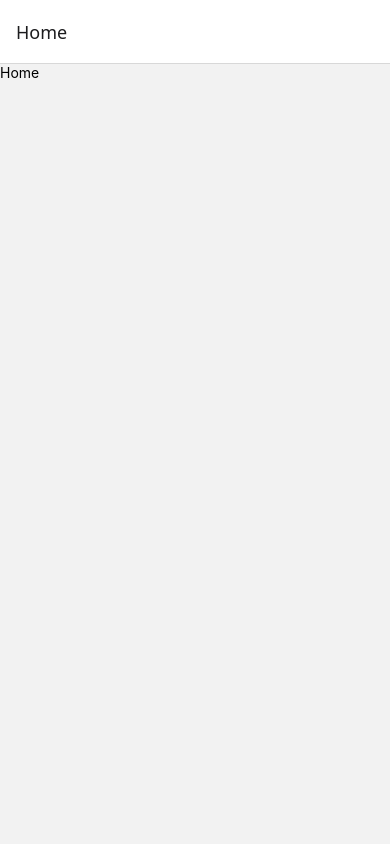
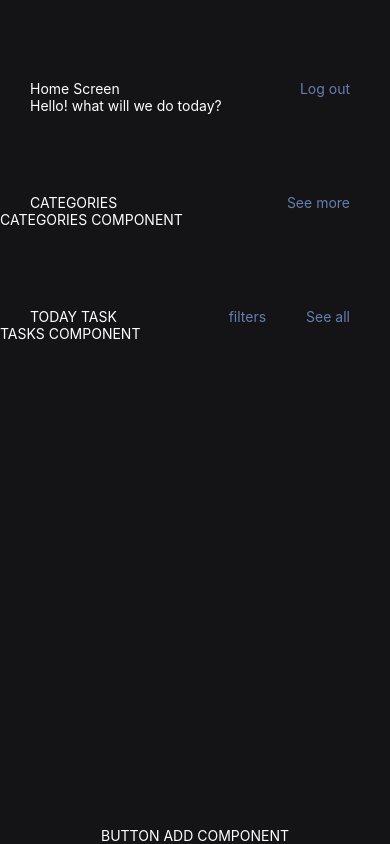
Before and after one commit to Diana-Camz/ToDoApp, a React Native app: screen /Home in a window 390 px wide. Built offline with nearby package versions, Linux system fonts and the light colour scheme.

Commit message:
create basic home screen to add stack navigation

```diff
--- a/src/navigation/Navigation.js
+++ b/src/navigation/Navigation.js
@@ -7,7 +7,7 @@ const Navigation = () => {
     const Stack = createStackNavigator();
 
     return (
-        <Stack.Navigator initialRouteName='Home'>
+        <Stack.Navigator initialRouteName='Home' screenOptions={{headerShown:false}}>
             <Stack.Screen name='Home' component={Home}/>
         </Stack.Navigator>
     )
--- a/src/screens/Home.js
+++ b/src/screens/Home.js
@@ -1,14 +1,105 @@
-import { StyleSheet, Text, View } from 'react-native'
+import { Pressable, StyleSheet, Text, View } from 'react-native'
 import React from 'react'
 
 const Home = () => {
   return (
-    <View>
-      <Text>Home</Text>
+    <View style={styles.container}>
+      <View style={styles.containerUserName}>
+        <View>
+            <Text style={styles.userName_title}>Home Screen</Text>
+            <Text style={styles.userName_description}>Hello! what will we do today?</Text>
+        </View>
+        <Text style={styles.userName_logout}>Log out</Text>
+      </View>
+      <View style={styles.container_categories}>
+        <View style={styles.container_categories_text}>
+            <Text style={styles.categories_title}>CATEGORIES</Text>
+            <Text style={styles.categories_option}>See more</Text>
+        </View>
+        <View>
+            <Text style={styles.categories_title}>CATEGORIES COMPONENT</Text>
+        </View>
+      </View>
+      <View>
+        <View style={styles.container_tasks_text}>
+            <View style={styles.container_tasks_title}>
+                <Text style={styles.tasks_title}>TODAY TASK</Text>
+            </View>
+            <View style={styles.container_tasks_options}>
+                <Text style={styles.tasks_option}>filters</Text>
+                <Text style={styles.tasks_option}>See all</Text>
+            </View>
+        </View>
+        <View>
+            <Text style={styles.tasks_title}>TASKS COMPONENT</Text>
+        </View>
+      </View>
+      <View style={styles.container_buttonAdd}>
+        <Pressable>
+            <Text style={styles.tasks_title}>BUTTON ADD COMPONENT</Text>
+        </Pressable>
+      </View>
     </View>
   )
 }
 
 export default Home
 
-const styles = StyleSheet.create({})
+const styles = StyleSheet.create({
+    container: {
+        flex:1,
+        backgroundColor: '#141315',
+    },
+    containerUserName: {
+        marginTop: 80,
+        paddingLeft: 30,
+        flexDirection: 'row',
+        justifyContent: 'space-between'
+    },
+    userName_title:{
+        color:'#ffffff',
+    },
+    userName_description:{
+        color:'#ffffff',
+    },
+    userName_logout: {
+        color:'#657FB1',
+        marginRight: 40,
+    },
+    container_categories_text: {
+        marginTop: 80,
+        paddingLeft: 30,
+        flexDirection: 'row',
+        justifyContent: 'space-between'
+    },
+    categories_title: {
+        color:'#ffffff',
+    },
+    categories_option:{
+        color:'#657FB1',
+        marginRight: 40,
+    },
+    container_tasks_text:{
+        marginTop: 80,
+        paddingLeft: 30,
+        flexDirection: 'row',
+        justifyContent: 'space-between',
+    },
+    tasks_title: {
+        color:'#ffffff',
+    },
+    container_tasks_options:{
+        flexDirection: 'row',
+        alignItems: 'flex-end',
+        justifyContent: 'flex-end',
+    },
+    tasks_option:{
+        color:'#657FB1',
+        marginRight: 40,
+    },
+    container_buttonAdd:{
+        flex: 1,
+        justifyContent: 'flex-end',
+        alignItems: 'center',
+    }
+})
```
